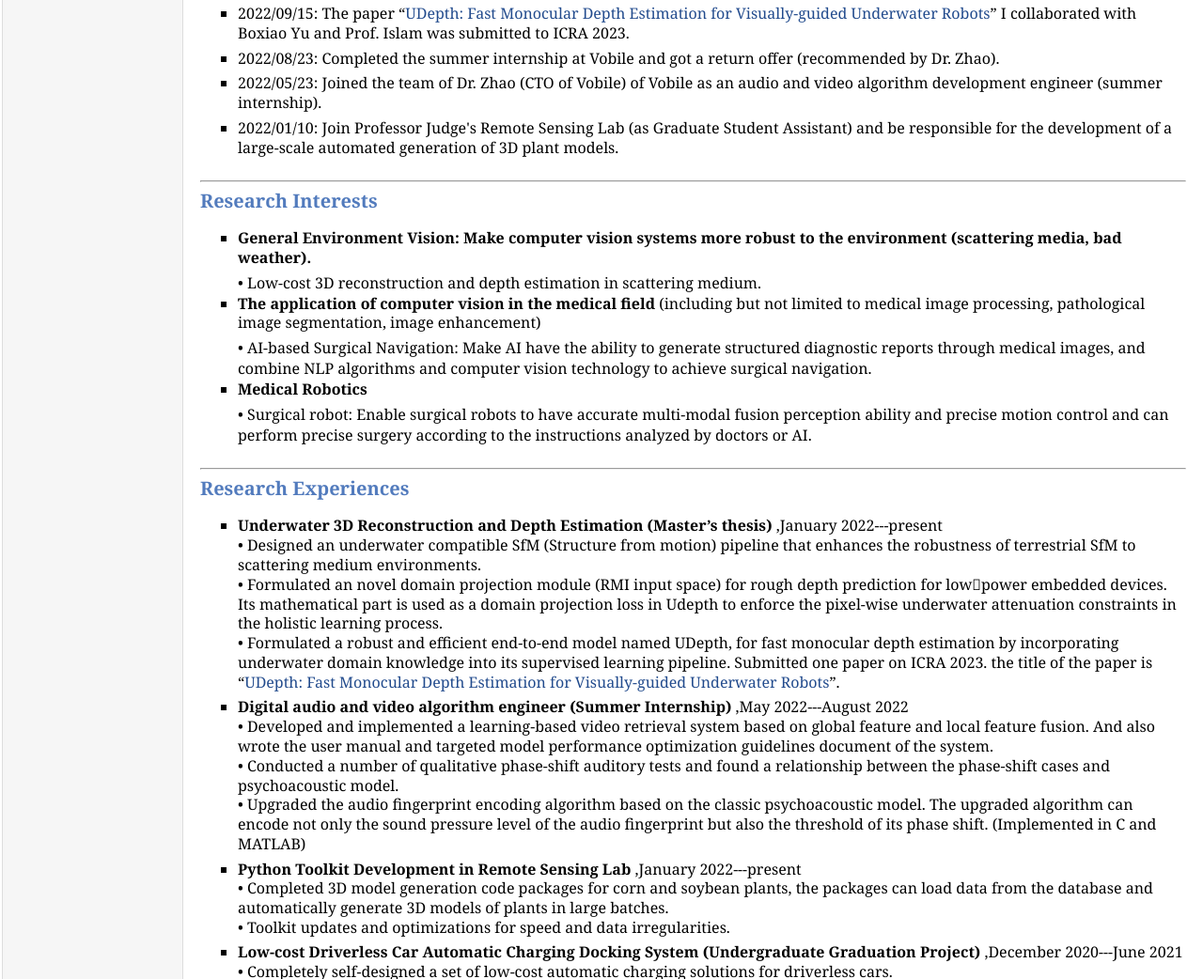
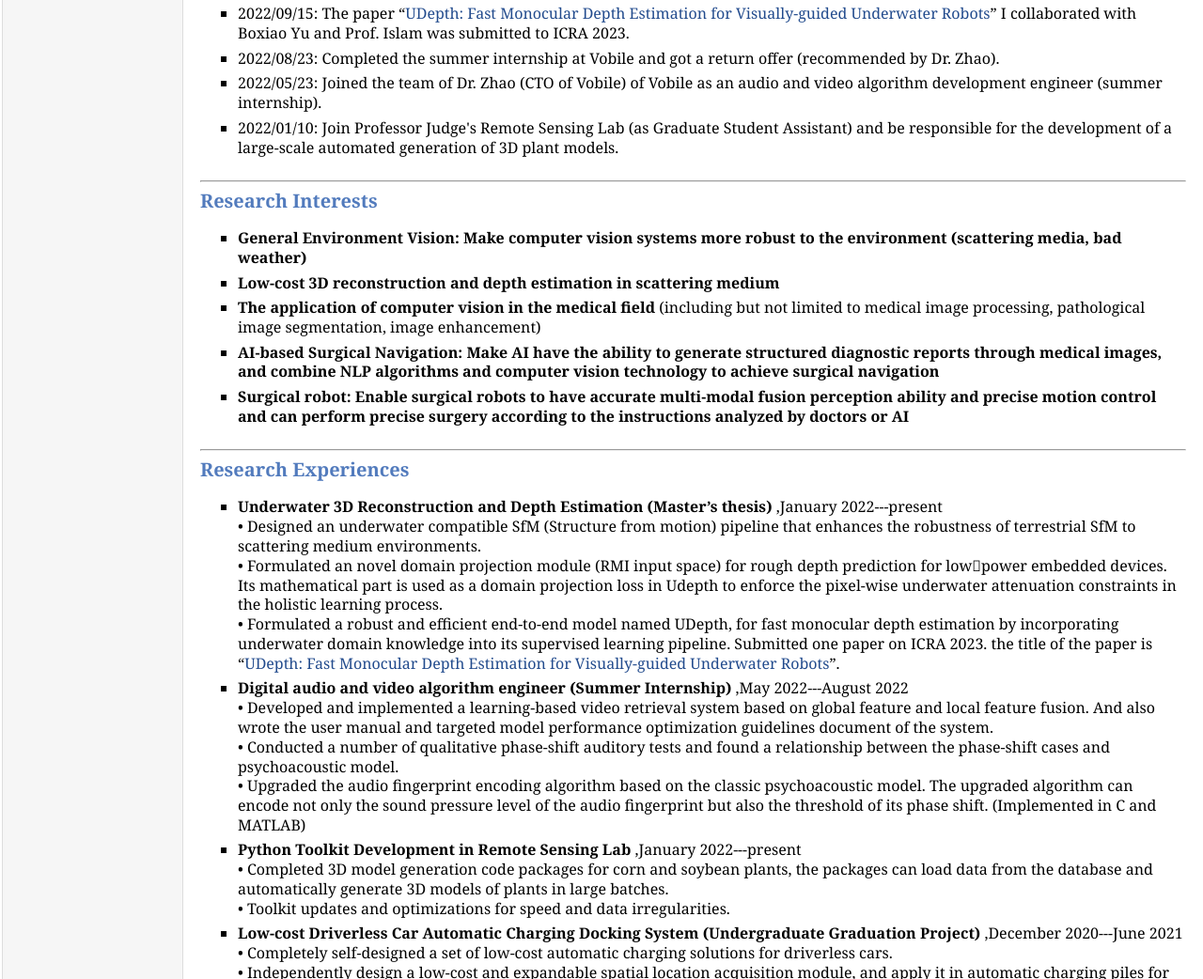
Before and after one commit to Jiayi-Wu-Leo/Jiayi-Wu-Leo.github.io-old_version-, a plain HTML site: page index.html in a window 1280 px wide. Shown: the part 731-1773 px from the top of the page at 94% size. Drawn offline with Linux system fonts and the light colour scheme.

Commit message:
Update index.html

```diff
--- a/index.html
+++ b/index.html
@@ -101,12 +101,11 @@
     <div>
         <h2><hr><a name="interest"></a>Research Interests</h2>
         <ul>
-            <li><p><b> General Environment Vision: Make computer vision systems more robust to the environment (scattering media, bad weather).</b></p></li>
-                • Low-cost 3D reconstruction and depth estimation in scattering medium.<br>
+            <li><p><b> General Environment Vision: Make computer vision systems more robust to the environment (scattering media, bad weather)</b></p></li>
+            <li><p><b> Low-cost 3D reconstruction and depth estimation in scattering medium</b></p></li>
             <li><p><b> The application of computer vision in the medical field</b> (including but not limited to medical image processing, pathological image segmentation, image enhancement)</p></li>
-                • AI-based Surgical Navigation: Make AI have the ability to generate structured diagnostic reports through medical images, and combine NLP algorithms and computer vision technology to achieve surgical navigation.<br>
-            <li><p><b> Medical Robotics</b></p></li>
-                • Surgical robot: Enable surgical robots to have accurate multi-modal fusion perception ability and precise motion control and can perform precise surgery according to the instructions analyzed by doctors or AI.<br>
+            <li><p><b> AI-based Surgical Navigation: Make AI have the ability to generate structured diagnostic reports through medical images, and combine NLP algorithms and computer vision technology to achieve surgical navigation</b></p></li>
+            <li><p><b> Surgical robot: Enable surgical robots to have accurate multi-modal fusion perception ability and precise motion control and can perform precise surgery according to the instructions analyzed by doctors or AI</b></p></li>
         </ul>
     </div>
 
```
